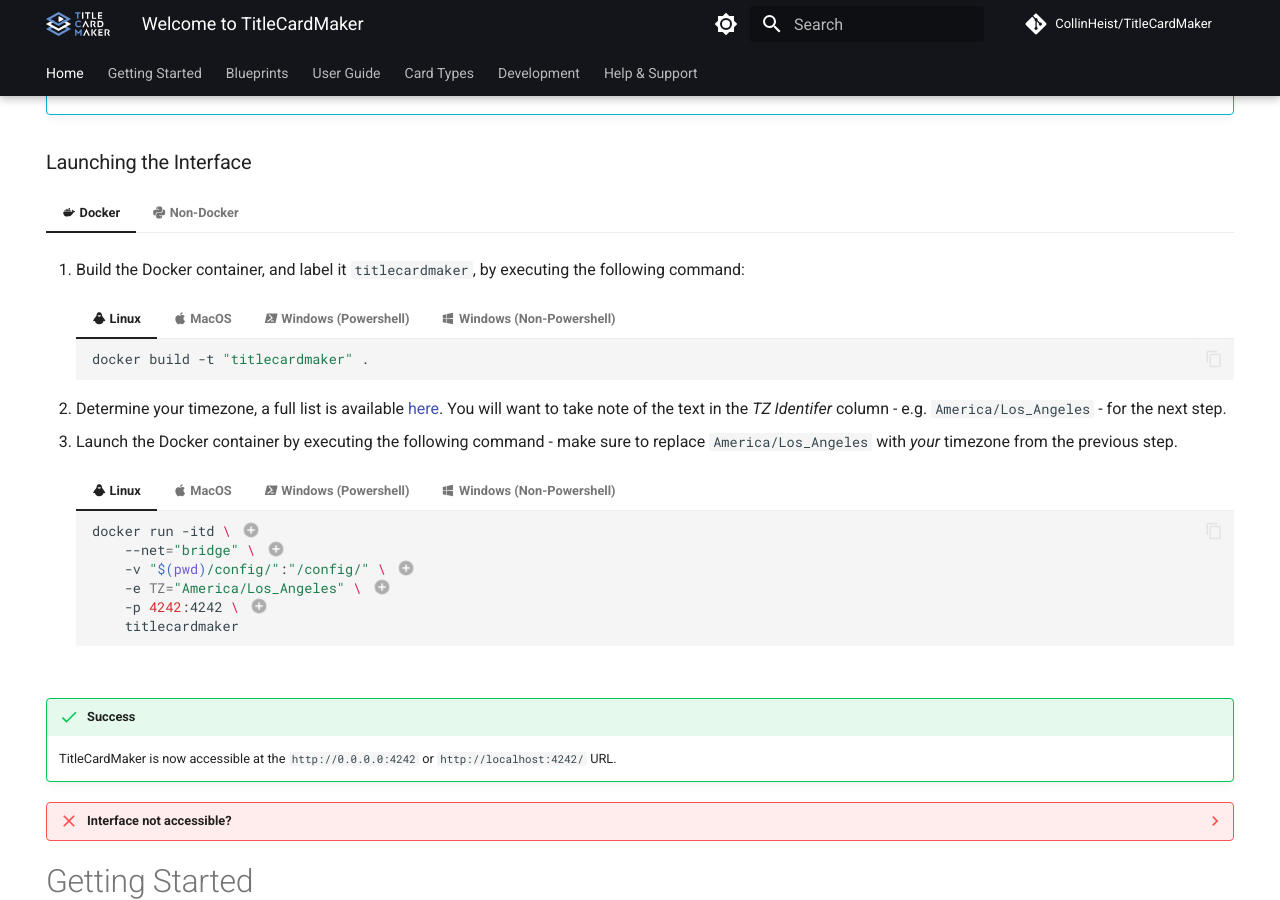
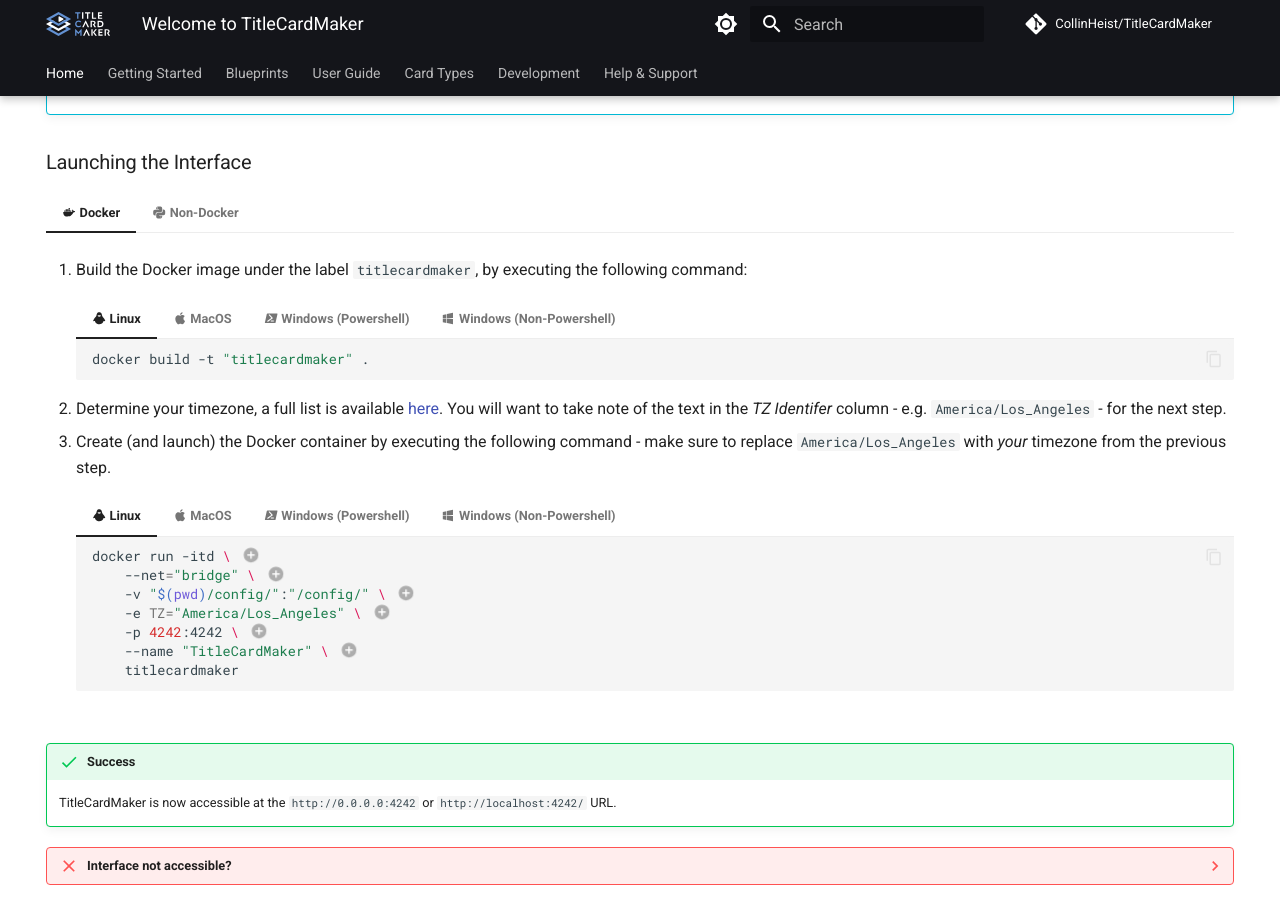
Before and after one commit to CollinHeist/TitleCardMaker, an MkDocs documentation site: the page built from docs/index.md, in a window 1280 px wide and 900 px high, scrolled down 2189 px. Built offline with MkDocs 1.6.1 and Material for MkDocs 9.7.7, drawn with Linux system fonts in a browser that asks for light colours; comment, search, counter and statistics services are not loaded.

Commit message:
Add --name to Docker run command in docs

````diff
--- a/docs/index.md
+++ b/docs/index.md
@@ -181,8 +181,8 @@
 
 === ":material-docker: Docker"
 
-    1. Build the Docker container, and label it `titlecardmaker`, by
-    executing the following command:
+    1. Build the Docker image under the label `titlecardmaker`, by executing the
+    following command:
 
         === ":material-linux: Linux"
 
@@ -213,9 +213,9 @@
     will want to take note of the text in the _TZ Identifer_ column - e.g.
     `America/Los_Angeles` - for the next step.
 
-    3. Launch the Docker container by executing the following command - make
-    sure to replace `America/Los_Angeles` with _your_ timezone from the previous
-    step.
+    3. Create (and launch) the Docker container by executing the following
+    command - make sure to replace `America/Los_Angeles` with _your_ timezone
+    from the previous step.
 
         === ":material-linux: Linux"
 
@@ -225,6 +225,7 @@
                 -v "$(pwd)/config/":"/config/" \ # (3)!
                 -e TZ="America/Los_Angeles" \ # (4)!
                 -p 4242:4242 \ # (5)!
+                --name "TitleCardMaker" \ # (6)!
                 titlecardmaker
             ```
 
@@ -234,6 +235,7 @@
             3. Make your current directory available inside the container.
             4. Set the internal timezone equal to your local timezone.
             5. Make the TCM WebUI accessible at port 4242 on your machine.
+            6. Name the container TitleCardMaker.
 
         === ":material-apple: MacOS"
 
@@ -243,6 +245,7 @@
                 -v "$(pwd)/config/":"/config/" \ # (3)!
                 -e TZ="America/Los_Angeles" \ # (4)!
                 -p 4242:4242 \ # (5)!
+                --name "TitleCardMaker" \ # (6)!
                 titlecardmaker
             ```
 
@@ -252,6 +255,7 @@
             3. Make your current directory available inside the container.
             4. Set the internal timezone equal to your local timezone.
             5. Make the TCM WebUI accessible at port 4242 on your machine.
+            6. Name the container TitleCardMaker.
 
         === ":material-powershell: Windows (Powershell)"
 
@@ -261,6 +265,7 @@
                 -v "$(pwd)\config":"/config/" ` # (3)!
                 -e TZ="America/Los_Angeles" ` # (4)!
                 -p 4242:4242 ` # (5)!
+                --name "TitleCardMaker" ` # (6)!
                 titlecardmaker
             ```
 
@@ -270,6 +275,7 @@
             3. Make your current directory available inside the container.
             4. Set the internal timezone equal to your local timezone.
             5. Make the TCM WebUI accessible at port 4242 on your machine.
+            6. Name the container TitleCardMaker.
 
         === ":material-microsoft-windows: Windows (Non-Powershell)"
 
@@ -279,6 +285,7 @@
                 -v "%cd%\config":"/config/" ^ # (3)!
                 -e TZ="America/Los_Angeles" ^ # (4)!
                 -p 4242:4242 ^ # (5)!
+                --name "TitleCardMaker" ^ # (6)!
                 titlecardmaker
             ```
 
@@ -288,6 +295,7 @@
             3. Make your current directory available inside the container.
             4. Set the internal timezone equal to your local timezone.
             5. Make the TCM WebUI accessible at port 4242 on your machine.
+            6. Name the container TitleCardMaker.
 
 === ":material-language-python: Non-Docker"
 
````
Also changed, not shown: docs/getting_started/docker/docker.md (+4 -0 lines), docs/getting_started/docker/unraid.md (+6 -1 lines), 1 other file.
